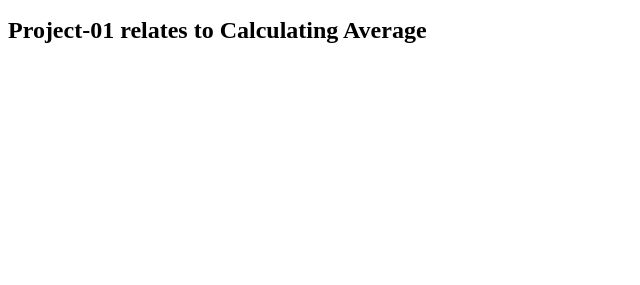
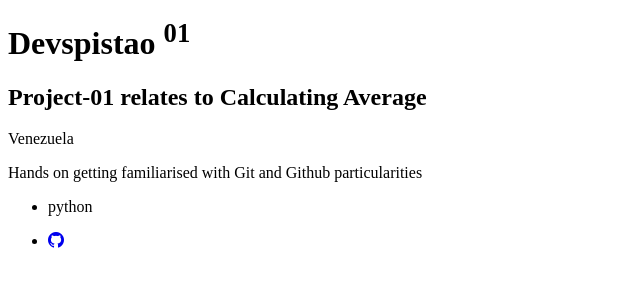
Before and after one commit to Devspistao/project-01, a plain HTML site: page index.html in a window 1280 px wide. Shown: the part 29-314 px from the top of the page, without its empty margins (0-640 px from the left). Drawn offline with nearby package versions, Linux system fonts and the light colour scheme.

Commit message:
Adjustments in webpage

```diff
--- a/index.html
+++ b/index.html
@@ -4,12 +4,30 @@
     <meta charset="UTF-8">
     <meta name="viewport" content="width=device-width, initial-scale=1.0">
     <title>Project-01</title>
+    <link rel="stylesheet" href="https://cdn.jsdelivr.net/npm/bootstrap-icons@1.11.3/font/bootstrap-icons.min.css">
 </head>
 <body>
     <main>
         <image src="https://assets.zyrosite.com/cdn-cgi/image/format=auto,w=543,h=452,fit=crop/YD0DEraX0kinJQNn/siemens-space-mach2-mP47bnEzePuKlEGy.png " alt="Devspistao" width="256" height="256">
+        <h1>Devspistao
+            <sup>01</sup>
+        </h1>
+        <h2>Project-01 relates to Calculating Average</h2>
+        <span>Venezuela</span>
+        <p>Hands on getting familiarised with Git and
+           Github particularities
+        </p>
+        <ul>
+            <li>python</li>
+        </ul>
+        <ul>
+            <li>
+                <a href="https://github.com/Devspistao/Devspistao.github.io">
+                    <i class="bi bi-github"></i>
+                </a>
+            </li>
+        </ul>
     </main>
-    <h2>Project-01 relates to Calculating Average</h2>
 
 </body>
 
```
